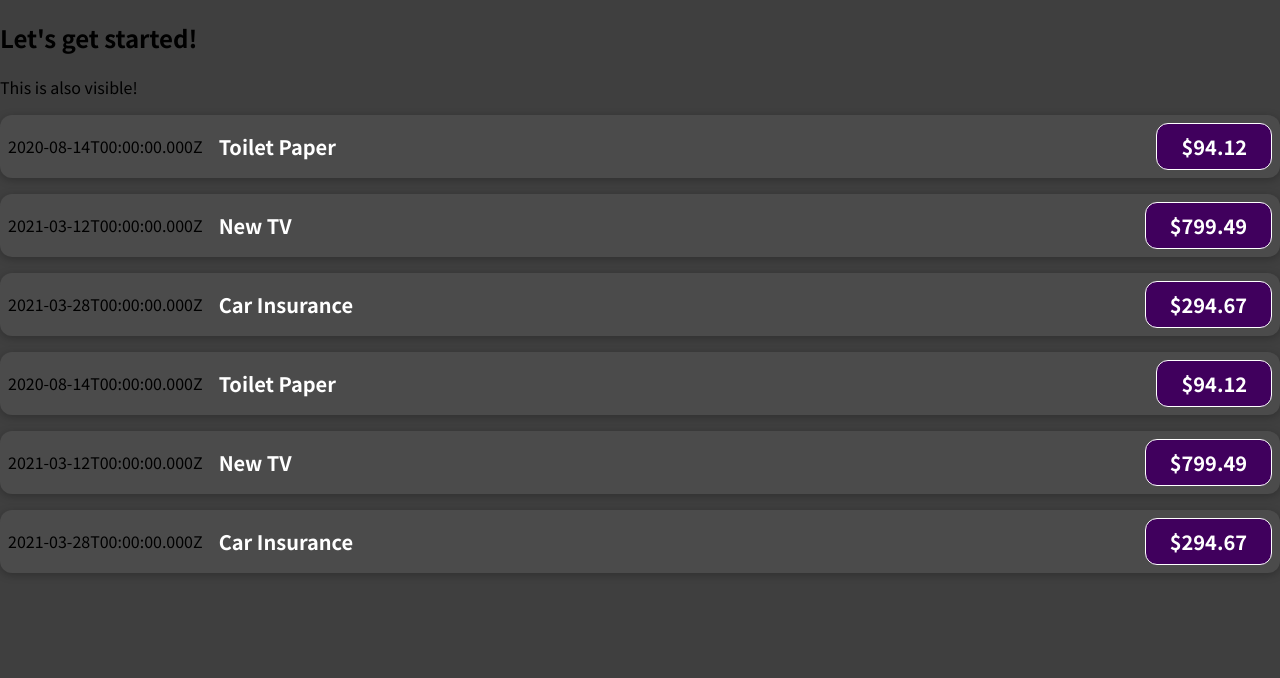
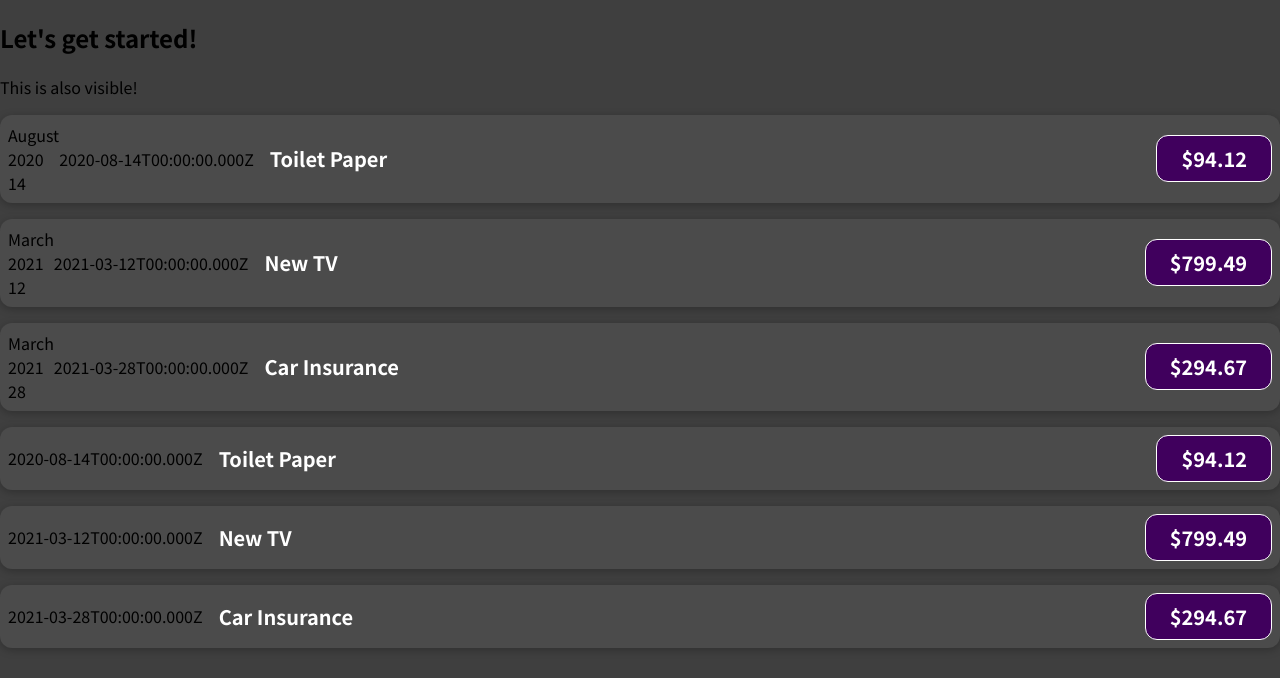
Before and after one commit to LevDoesCode/practice-react, a JavaScript app in the folder 01-learning/01-path1/04-starting/: page / in a window 1280 px wide. Shown: the top 678 px of the page. Built offline with nearby package versions, Linux system fonts and the light colour scheme.

Commit message:
Calculating variables before use

```diff
--- a/01-learning/01-path1/04-starting/src/components/ExpenseItem.js
+++ b/01-learning/01-path1/04-starting/src/components/ExpenseItem.js
@@ -1,8 +1,17 @@
 import "./ExpenseItem.css";
 
 function ExpenseItem(props) {
+    const month = props.date.toLocaleString("en-US", { month: "long" });
+    const day = props.date.toLocaleString("en-US", { day: "2-digit" });
+    const year = props.date.getFullYear();
+
     return (
         <div className="expense-item">
+            <div>
+                <div>{month}</div>
+                <div>{year}</div>
+                <div>{day}</div>
+            </div>
             <div>{props.date.toISOString()}</div>
             <div className="expense-item__description">
                 <h2>{props.title}</h2>
```
